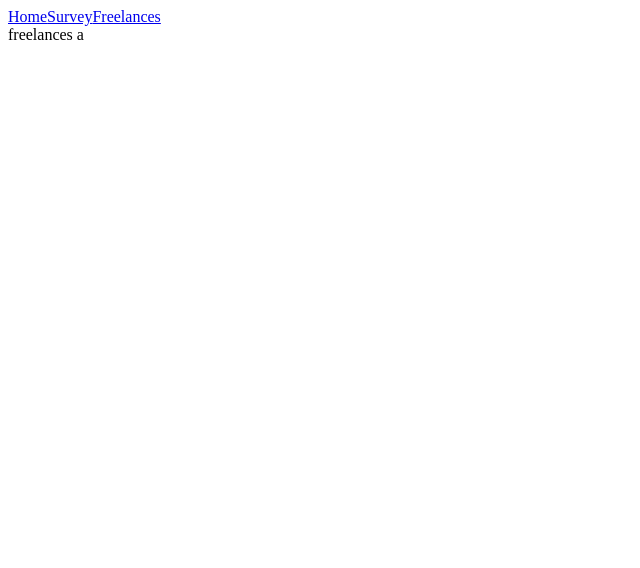
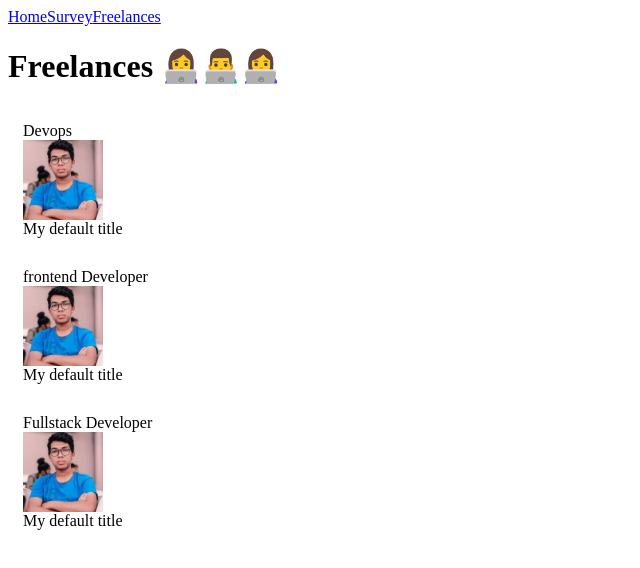
Before and after one commit to anjanante/agence_free_rt, a React (Create React App) app: page /freelances in a window 1280 px wide. Shown: the top 568 px of the page, without its empty margins (0-640 px from the left). Built offline with nearby package versions, Linux system fonts and the light colour scheme.

Commit message:
Type
Add list of freelance person and type the props data

```diff
--- a/package.json
+++ b/package.json
@@ -6,6 +6,7 @@
     "@testing-library/jest-dom": "^5.11.4",
     "@testing-library/react": "^11.1.0",
     "@testing-library/user-event": "^12.1.10",
+    "prop-types": "^15.8.1",
     "react": "^17.0.2",
     "react-dom": "^17.0.2",
     "react-router": "^5.2.0",
--- /dev/null
+++ b/src/components/Card/index.jsx
@@ -0,0 +1,25 @@
+import { PropTypes } from "prop-types"
+
+ function Card({ label, title, picture }) {
+    return (
+        <div style={{ display: 'flex', flexDirection: 'column', padding: 15 }}>
+            <span>{label}</span>
+            <img src={picture} alt="freelance" height={80} width={80} />
+            <span>{title}</span>
+        </div>
+    )
+}
+
+//set rules for props
+Card.propTypes = {
+    label: PropTypes.string,
+    title: PropTypes.string.isRequired,
+    picture: PropTypes.string,
+}
+
+//setDefault props
+Card.defaultProps = {
+    title: 'My default title'
+}
+
+export default Card
--- a/src/pages/Freelances/index.jsx
+++ b/src/pages/Freelances/index.jsx
@@ -1,3 +1,35 @@
-export default function Index() {
-  return <div className="App">freelances a</div>;
+import DefaultPicture from '../../assets/profile.jpg'
+import Card from '../../components/Card'
+
+const freelanceProfiles = [
+    {
+        name: 'Nant Raj',
+        jobTitle: 'Devops',
+        picture: DefaultPicture,
+    },
+    {
+        name: 'Anja Raj',
+        jobTitle: 'frontend Developer',
+        picture: DefaultPicture,
+    },
+    {
+        name: 'Jeannie Andria',
+        jobTitle: 'Fullstack Developer ',
+        picture: DefaultPicture,
+    },
+]
+
+export default function Freelances() {
+  return (
+      <div>
+          <h1>Freelances 👩‍💻👨‍💻👩‍💻</h1>
+          {freelanceProfiles.map((profile, index) => (
+              <Card
+                  key={`${profile.name}-${index}`}
+                  label={profile.jobTitle}
+                  picture={profile.picture}
+              />
+          ))}
+      </div>
+  )
 }
```
Also changed, not shown: src/assets/profile.jpg (added), 1 other file (tests, documents, lock files or other folders).
